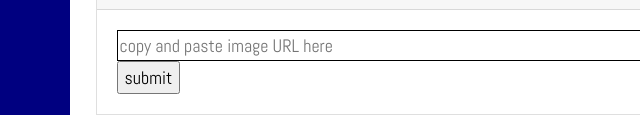
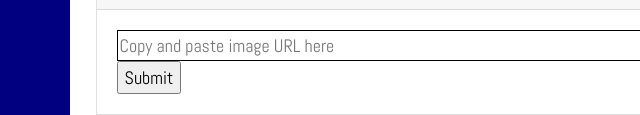
Before and after one commit to technophile81/vetPTSDApp, a plain HTML site: page index.html in a window 1280 px wide. Both pictures are taken after a click on the button "Optional: Upload Images". Shown: the part 685-800 px from the top of the page, 0-640 px from the left. Drawn offline with nearby package versions, Linux system fonts and the light colour scheme; no server answers.

```diff
--- a/index.html
+++ b/index.html
@@ -150,8 +150,8 @@
                                 <div class="card-body">
                                     <div class="row">
                                         <div class="col-sm-12" id="image-uploads-div">
-                                            <input id="URLInput" type="text" placeholder="copy and paste image URL here">
-                                            <input id="imgSub" type="submit" value="submit">
+                                            <input id="URLInput" type="text" placeholder="Copy and paste image URL here">
+                                            <input id="imgSub" type="submit" value="Submit">
                                         </div>
                                     </div>
                                 </div>
```
